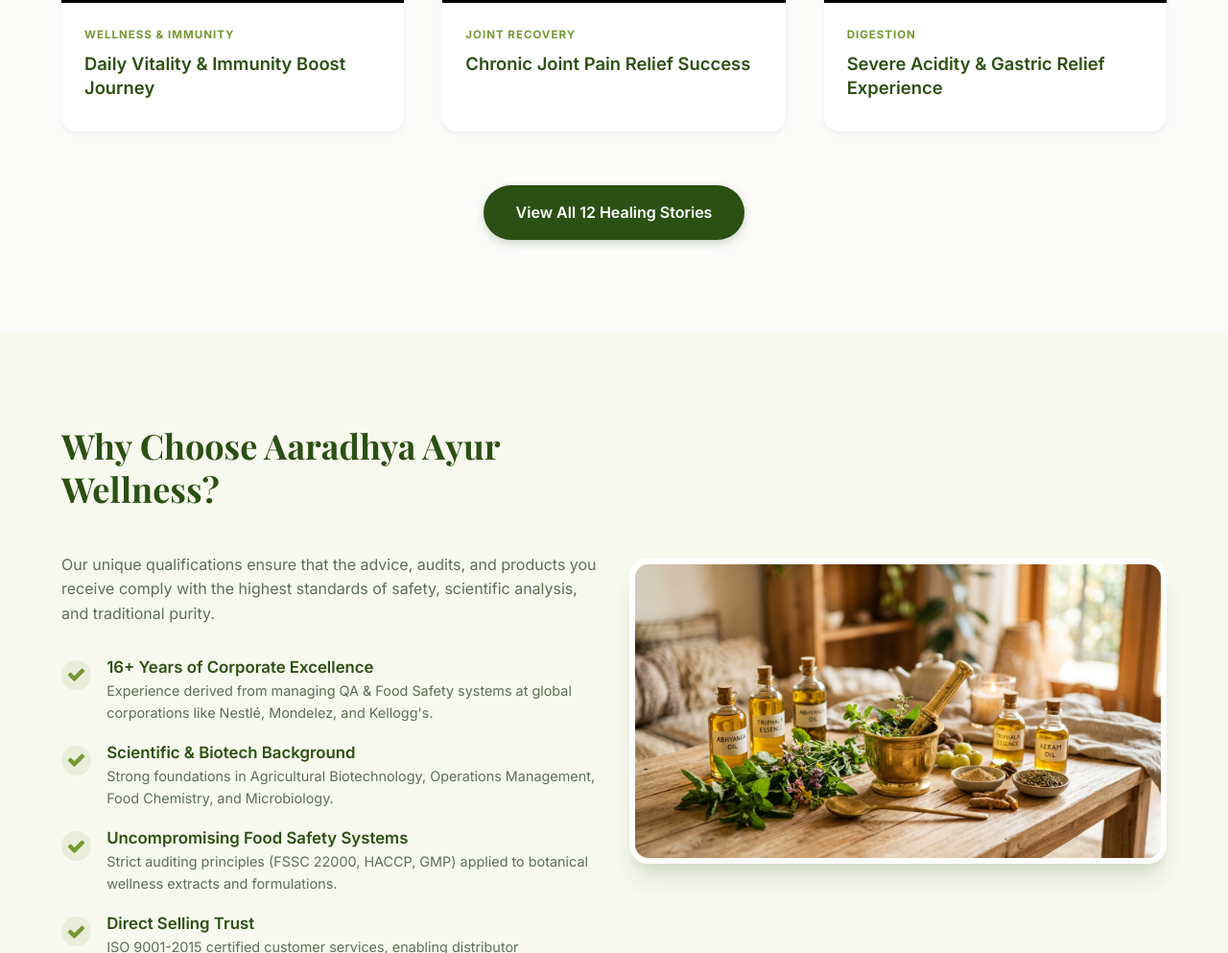
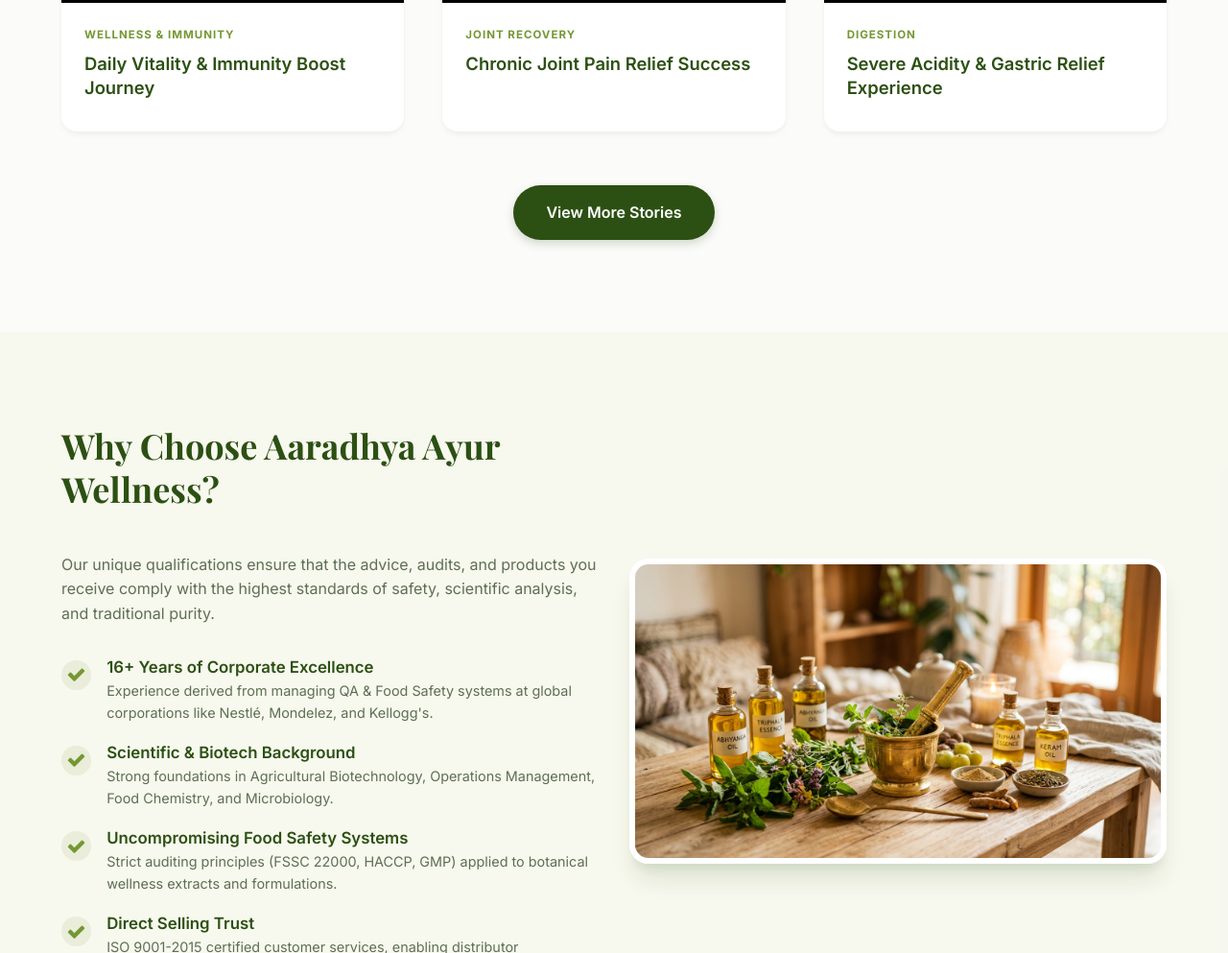
Before and after one commit to aaradhyaayurwellness/Aaradhya-Ayur-Wellness, a plain HTML site: page index.html in a window 1280 px wide. Shown: the part 4083-5076 px from the top of the page at 96% size. Drawn offline with nearby package versions, Linux system fonts and the light colour scheme; grey boxes are pictures that could not be loaded; a web font is replaced by a local one.

Commit message:
Rename homepage testimonials button label to View More Stories

```diff
--- a/index.html
+++ b/index.html
@@ -384,7 +384,7 @@
       </div>
 
       <div style="text-align: center; margin-top: 3.5rem;" class="reveal">
-        <a href="healing-stories.html" class="btn btn-primary">View All 12 Healing Stories</a>
+        <a href="healing-stories.html" class="btn btn-primary">View More Stories</a>
       </div>
     </div>
   </section>
```
